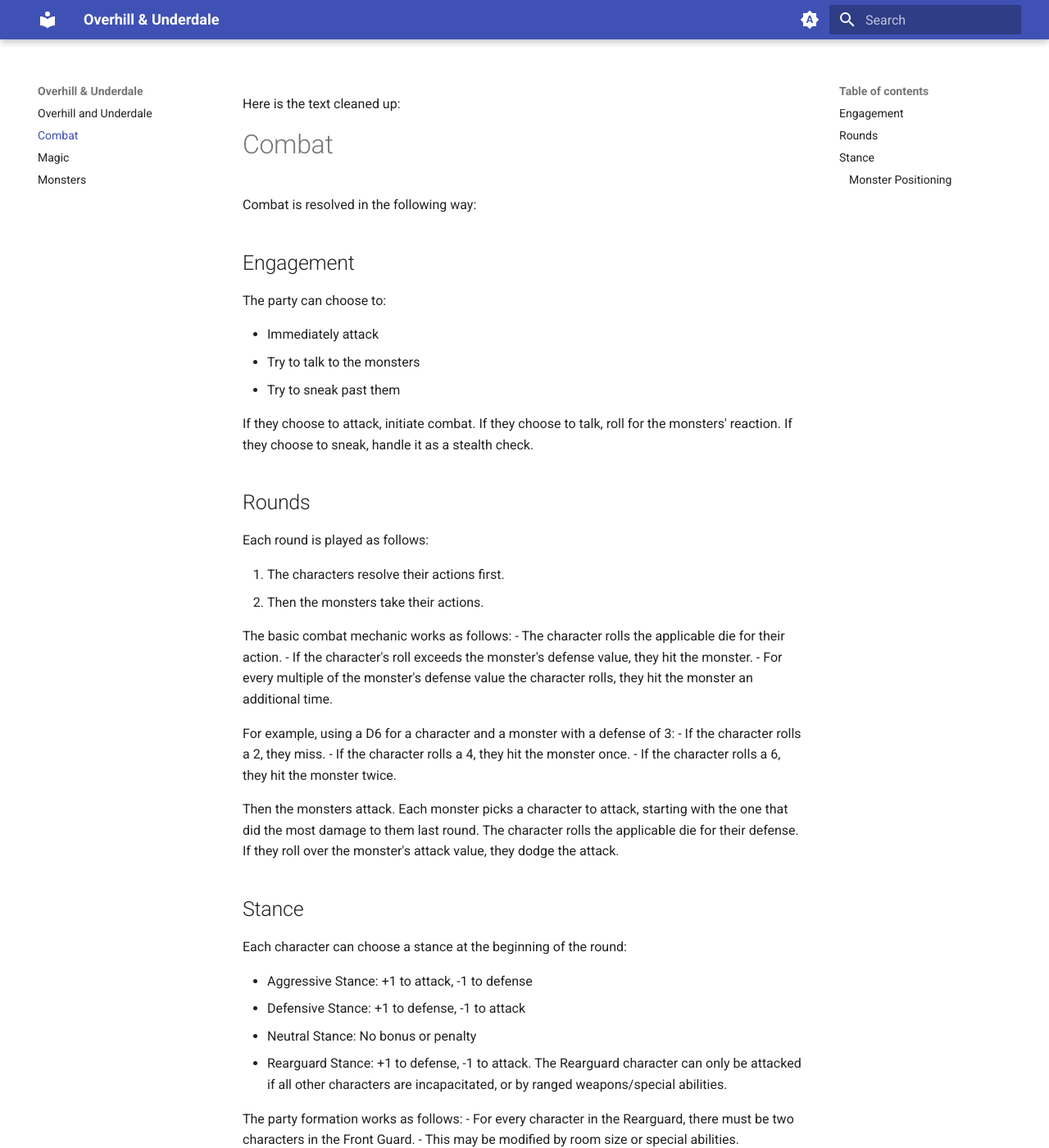
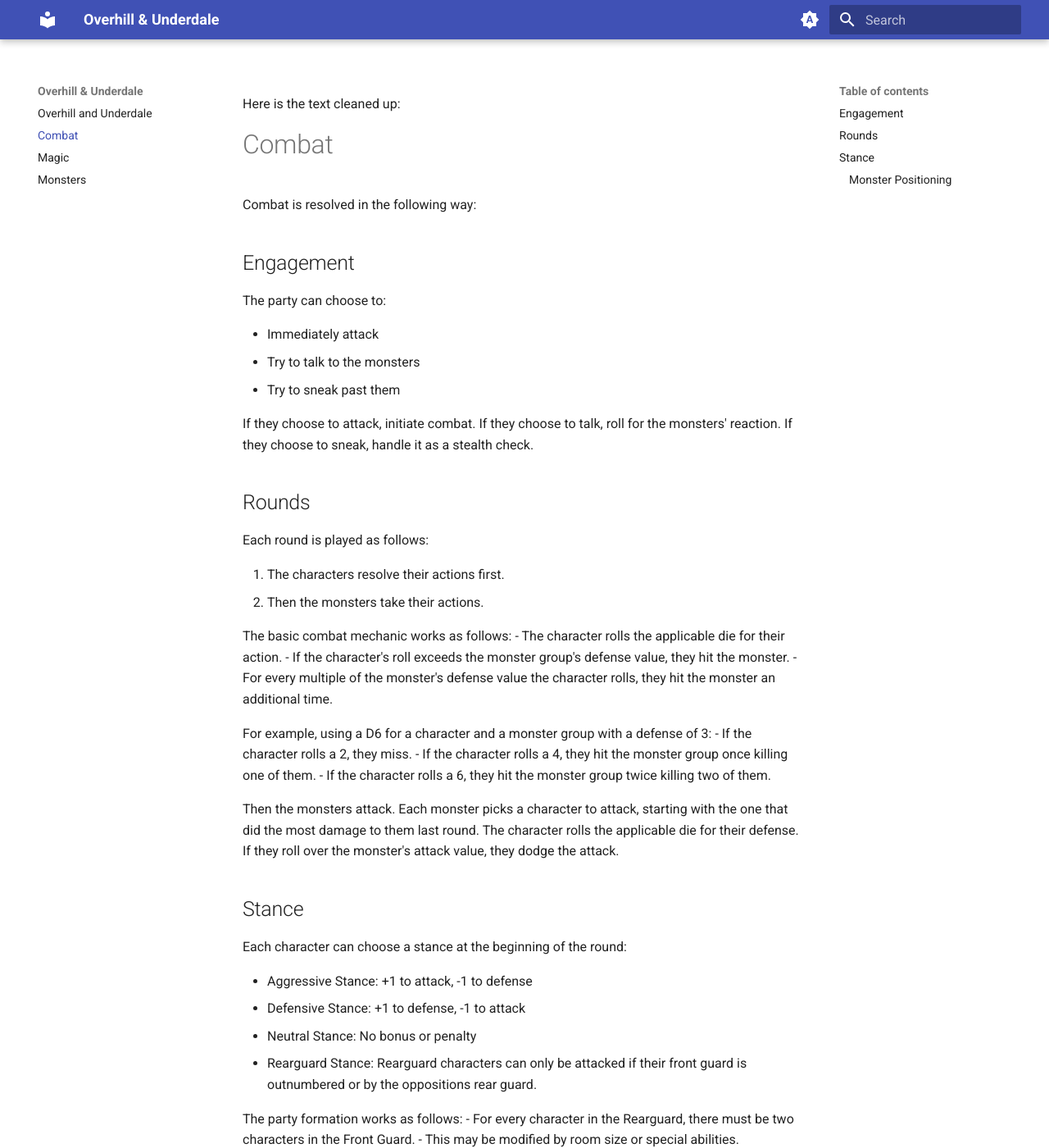
Before and after one commit to sam-phinizy/overhill-and-underdale, an MkDocs documentation site: the page built from docs/combat.md, in a window 1280 px wide and 1400 px high. Shown: the whole window at 82% size. Built offline with MkDocs 1.6.1 and Material for MkDocs 9.7.7, drawn with Linux system fonts in a browser that asks for light colours.

Commit message:
more combat cleaup

```diff
--- a/docs/combat.md
+++ b/docs/combat.md
@@ -21,13 +21,13 @@ Each round is played as follows:
 
 The basic combat mechanic works as follows:
 - The character rolls the applicable die for their action.
-- If the character's roll exceeds the monster's defense value, they hit the monster.
+- If the character's roll exceeds the monster group's defense value, they hit the monster.
 - For every multiple of the monster's defense value the character rolls, they hit the monster an additional time.
 
-For example, using a D6 for a character and a monster with a defense of 3:
+For example, using a D6 for a character and a monster group with a defense of 3:
 - If the character rolls a 2, they miss.
-- If the character rolls a 4, they hit the monster once.
-- If the character rolls a 6, they hit the monster twice.
+- If the character rolls a 4, they hit the monster group once killing one of them.
+- If the character rolls a 6, they hit the monster group twice killing two of them.
 
 Then the monsters attack. Each monster picks a character to attack, starting with the one that did the most damage to them last round. The character rolls the applicable die for their defense. If they roll over the monster's attack value, they dodge the attack.
 
@@ -37,7 +37,7 @@ Each character can choose a stance at the beginning of the round:
 - Aggressive Stance: +1 to attack, -1 to defense
 - Defensive Stance: +1 to defense, -1 to attack
 - Neutral Stance: No bonus or penalty
-- Rearguard Stance: +1 to defense, -1 to attack. The Rearguard character can only be attacked if all other characters are incapacitated, or by ranged weapons/special abilities.
+- Rearguard Stance:  Rearguard characters can only be attacked if their front guard is outnumbered or by the oppositions rear guard.
 
 The party formation works as follows:
 - For every character in the Rearguard, there must be two characters in the Front Guard.
```
